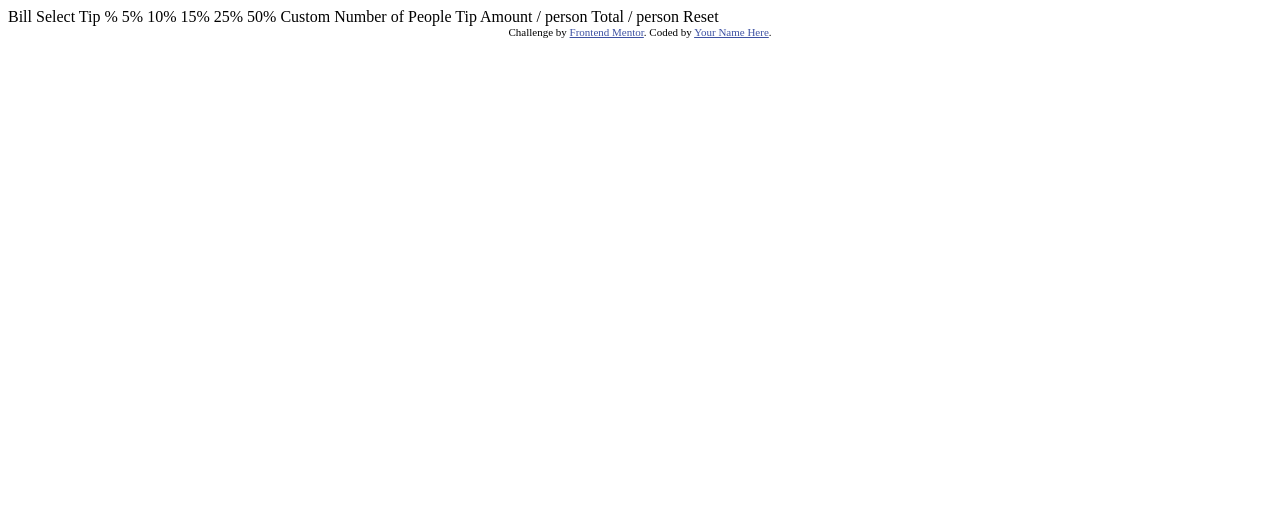
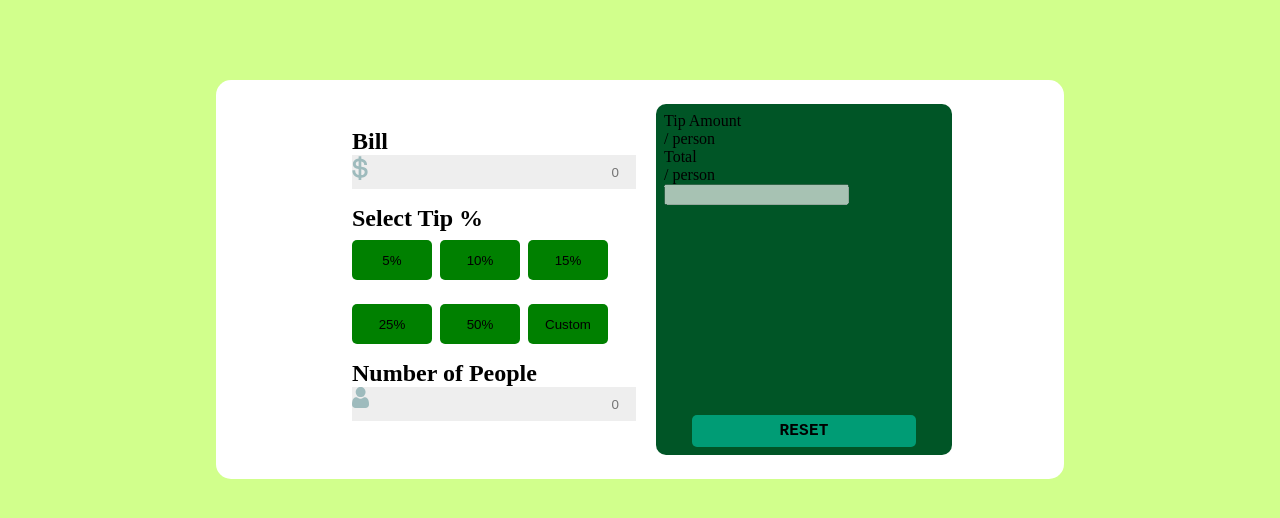
Before and after one commit to BrtSkr/tip-calculator, a plain HTML site: page index.html in a window 1280 px wide. Drawn offline with Linux system fonts and the light colour scheme.

Commit message:
First steps
Added:
-main HTML code
-CSS code with simple temporarily style
-flexbox for card and buttons

To do:
-Change "Custom" element to something else
-Functionality
-CSS

```diff
--- a/index.html
+++ b/index.html
@@ -5,40 +5,51 @@
   <meta name="viewport" content="width=device-width, initial-scale=1.0"> <!-- displays site properly based on user's device -->
 
   <link rel="icon" type="image/png" sizes="32x32" href="./images/favicon-32x32.png">
+  <link rel="stylesheet" href="style.css">
+  <title>Tip calculator</title>
 
-  <title>Frontend Mentor | Tip calculator app</title>
 
-  <!-- Feel free to remove these styles or customise in your own stylesheet 👍 -->
-  <style>
-    .attribution { font-size: 11px; text-align: center; }
-    .attribution a { color: hsl(228, 45%, 44%); }
-  </style>
+
 </head>
 <body>
 
-  Bill
+  <div class="card">
+    <div class="inputs">
+      <h2 class="">Bill</h2>
+      <input type="number" class="user-input add-gap bg-dollar" name="bill-amount" id="bill" placeholder="0">
+      <h2 class="">Select Tip %</h2>
 
-  Select Tip %
-  5%
-  10%
-  15%
-  25%
-  50%
-  Custom
+      <div class="tip-flex add-gap">
 
-  Number of People
+          <button class="percentage-button">5%</button>
+          <button class="percentage-button">10%</button>
+          <button class="percentage-button">15%</button>
 
-  Tip Amount
-  / person
 
-  Total
-  / person
+          <button class="percentage-button">25%</button>
+          <button class="percentage-button">50%</button>
+          <button class="percentage-button">Custom</button>
 
-  Reset
+      </div>
+      <h2>Number of People</h2>
+      <input type="number" class="user-input bg-user" name="" id="" placeholder="0">
+    </div>
 
-  <div class="attribution">
-    Challenge by <a href="https://www.frontendmentor.io?ref=challenge" target="_blank">Frontend Mentor</a>.
-    Coded by <a href="#">Your Name Here</a>.
+    <div class="result">
+      <ul>
+      <li>Tip Amount</li>
+      <li>/ person</li>
+    </ul>
+      <ul>
+        <li>Total</li>
+        <li>/ person</li>
+      </ul>
+      <input type="number" name="" id="" disabled>
+      <button class="reset-button">Reset</button>
+    </div>
+
   </div>
+
+
 </body>
 </html>
--- /dev/null
+++ b/style.scss
@@ -0,0 +1,103 @@
+html{
+    scroll-behavior: smooth;
+}
+body{
+    scroll-behavior: smooth;
+    margin: auto;
+    background-color: rgb(209, 255, 140);
+
+}
+ul, li, p, h1, h2,h3,h4,h5,h6{
+    margin: 0;
+    padding: 0;
+}
+input{
+    text-align: right;
+}
+li{
+    list-style-type: none;
+}
+button{
+    cursor: pointer;
+}
+
+.percentage-button{
+    border: none;
+    border-radius: 5px;
+    background-color: green;
+    margin-top: 2vh;
+    min-width: 10vh;
+    min-height: 5vh;
+}
+.card{
+    display: flex;
+    flex: 1 1 50%;
+    flex-direction: row;
+    justify-content: center;
+    justify-self: center;
+    justify-items: center;
+    flex-wrap: wrap;
+    background-color: white;
+    max-width: 100vh;
+    min-height: 40vh;
+    border-radius: 15px;
+    margin: 10vh auto;
+    padding: 3vh;
+}
+
+.tip-flex{
+    margin-top: -1vh;
+    margin-bottom: 1vh;
+    max-width: 35vh;
+    display: flex;
+    flex: 1 1 50%;
+    flex-direction: row;
+    flex-wrap: wrap;
+    gap: 1vh;
+
+}
+.inputs{
+    padding: 3vh;
+}
+.result{
+    background-color: rgb(0, 85, 38);
+    min-width: 35vh;
+    border-radius: 10px;
+    padding: 1vh;
+}
+
+.user-input{
+    min-height: 4vh;
+    max-width: 40vw;
+    min-width: 100%;
+    border: none;
+    background-color: rgb(216, 216, 216);
+    margin: auto 0;
+}
+.reset-button{
+    display: block;
+    margin: 75% auto 0 auto;
+    width: 80%;
+    min-height: 4vh;
+    border: none;
+    border-radius: 5px;
+    background-color: rgb(0, 156, 117);
+    letter-spacing: .2px;
+    font-size: 2vh;
+    font-family:monospace;
+    font-weight: 800;
+    text-transform: uppercase;
+
+}
+
+.bg-dollar{
+    background: url(/images/icon-dollar.svg) no-repeat #eee;
+    background-size: 6%;
+}
+.bg-user{
+    background: url(/images/icon-person.svg) no-repeat #eee;
+    background-size: 6%;
+}
+.add-gap{
+    margin-bottom: 2vh;
+}
```
Also changed, not shown: style.css (added), 1 other file.
